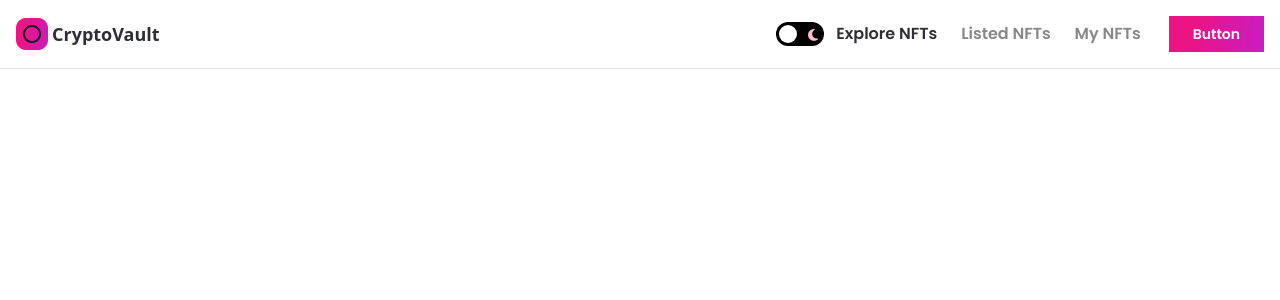
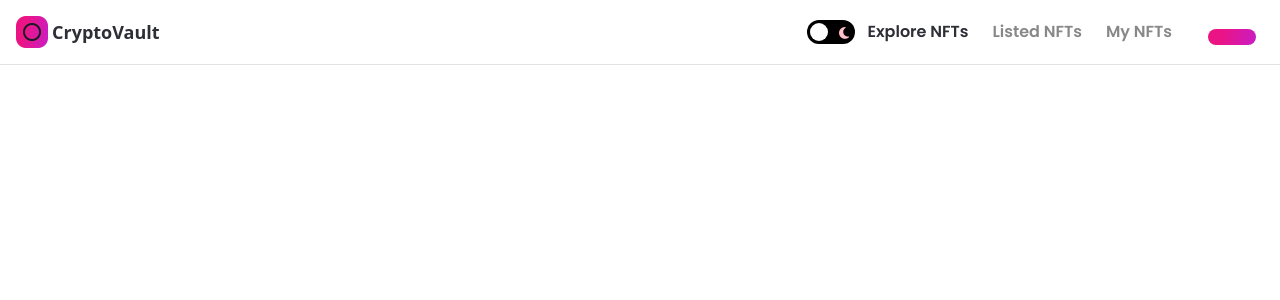
Before and after one commit to aviroopjana/CryptoVault, a Next.js app: page / in a window 1280 px wide. Shown: the top 300 px of the page. Built offline with nearby package versions, Linux system fonts and the light colour scheme.

Commit message:
added reusable button

```diff
--- a/components/Button.jsx
+++ b/components/Button.jsx
@@ -1,9 +1,10 @@
-const Button = ({ classStyles }) => (
+const Button = ({ btnName, classStyles, handleClick }) => (
   <button
     type="button"
-    className="nft-gradient text-sm minlg:text-lg py-2 px-6 minlg:px-8 font-poppins font-semibold text-white ${classStyles}"
+    className={`nft-gradient text-sm minlg:text-lg py-2 px-6 minlg:px-8 font-poppins font-semibold text-white ${classStyles}`}
+    onClick={handleClick}
   >
-    Button
+    { btnName }
   </button>
 );
 
```
